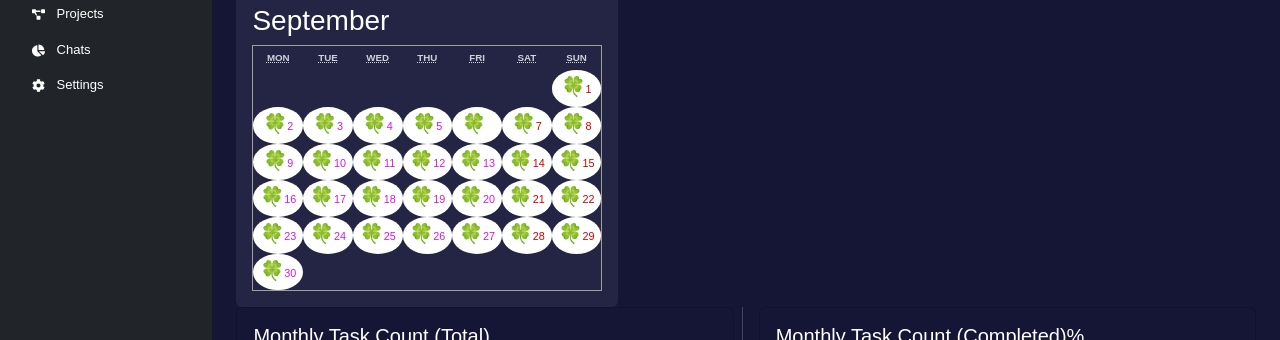
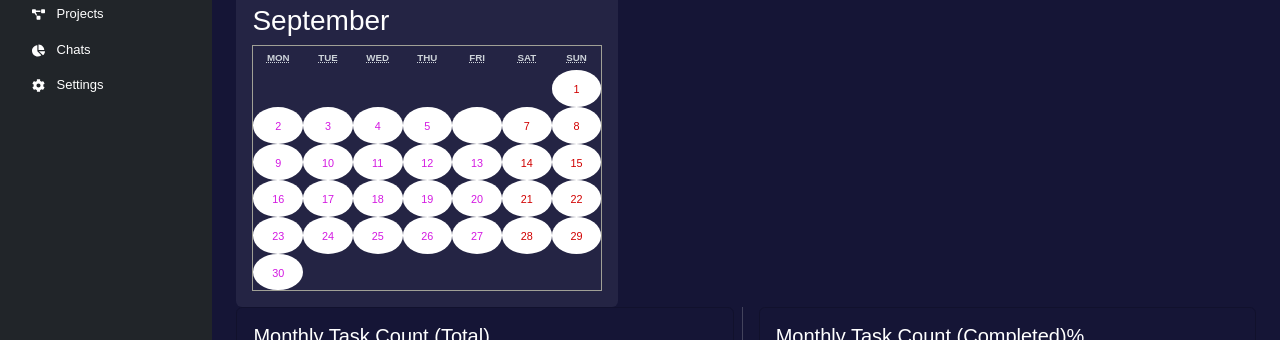
Before and after one commit to Ramvijay-123/remote, a React (Create React App) app in the folder frontend/: page /dashboard in a window 1280 px wide. Shown: the part 356-696 px from the top of the page. Built offline with nearby package versions, Linux system fonts and the light colour scheme; no server answers; sample sign-in values are in the browser's storage; a web font is replaced by a local one.

Commit message:
Update App.css

```diff
--- a/frontend/src/App.css
+++ b/frontend/src/App.css
@@ -174,7 +174,7 @@ html,body{
 }
 
 .free::before {
-  content: "🍀";
+  content: "";
   font-size: 1.2rem;
 }
 
```
